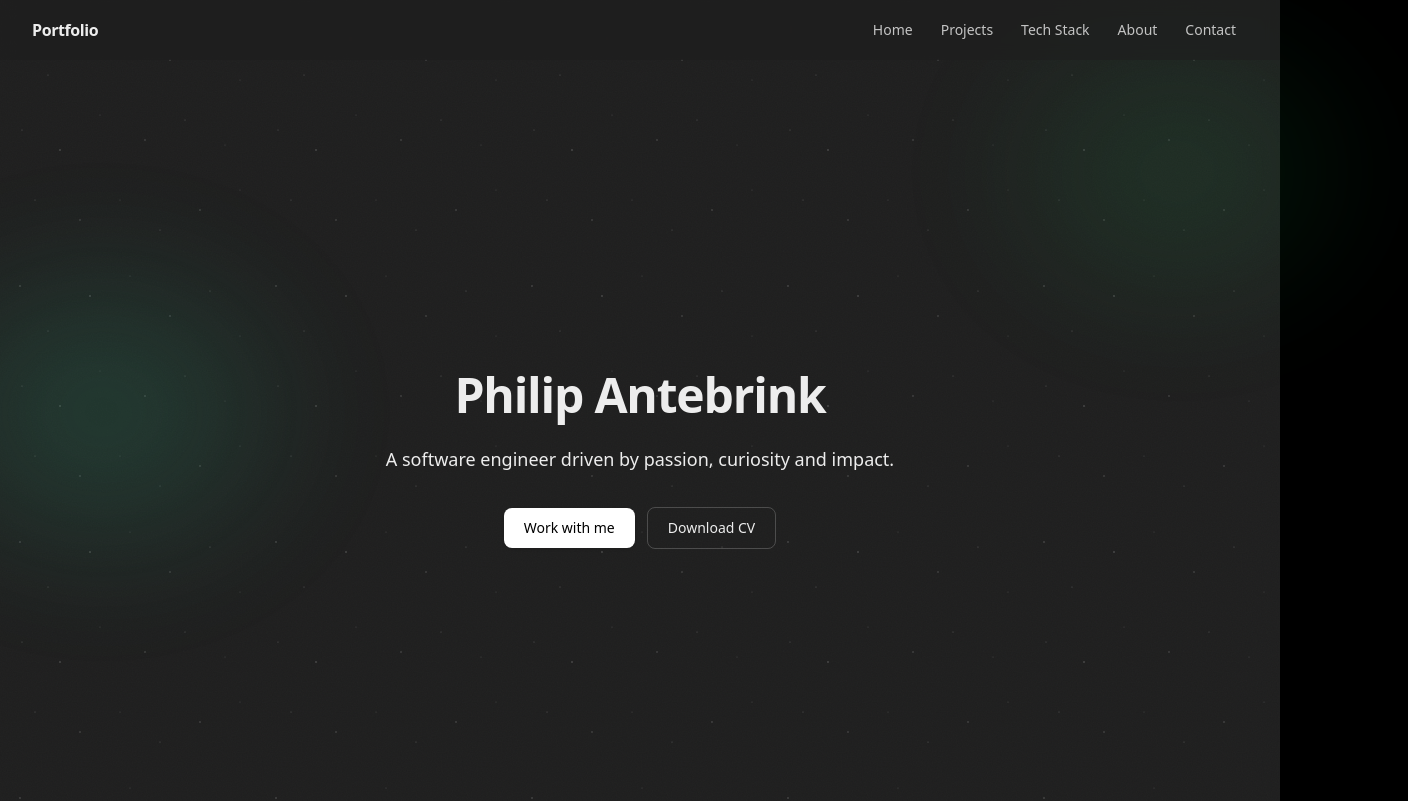
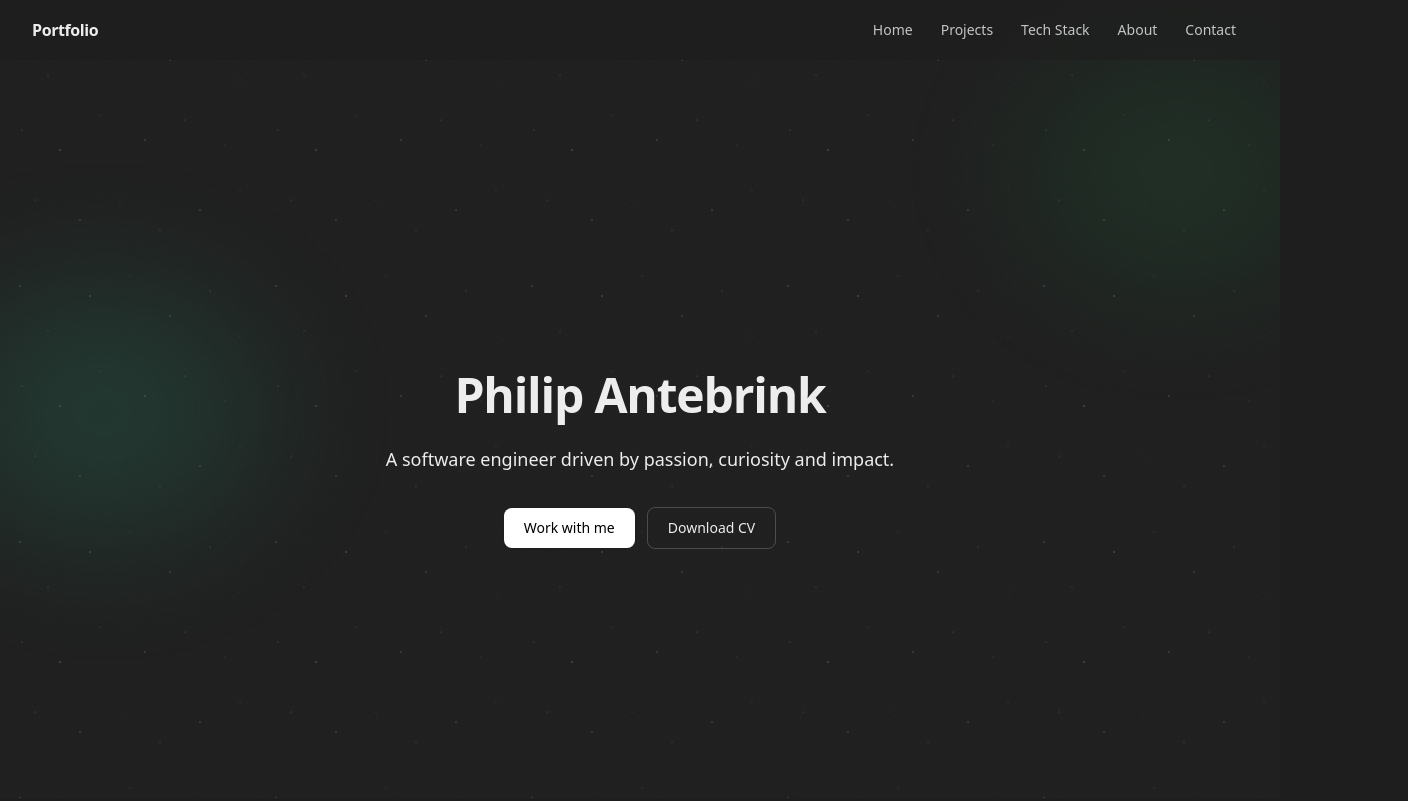
Before and after one commit to antebrinken/PortfolioProject, a React (Vite) app: page / in a window 1280 px wide. Shown: the top 801 px of the page, 1408 px wide, since content can reach past the window. Built offline with nearby package versions, Linux system fonts and the light colour scheme.

Commit message:
Update: Clean css

```diff
--- a/index.html
+++ b/index.html
@@ -6,7 +6,7 @@
     <meta name="viewport" content="width=device-width, initial-scale=1.0" />
     <title>portfolio</title>
   </head>
-  <body class="min-h-screen bg-black text-white antialiased">
+  <body class="min-h-screen bg-[#1e1e1e] text-[#EDEDED] antialiased">
     <div id="root" class="min-h-screen"></div>
     <script type="module" src="/src/main.tsx"></script>
   </body>
--- a/src/index.css
+++ b/src/index.css
@@ -7,6 +7,10 @@
 @layer base {
   html, body, #root { height: 100%; }
   html { scroll-behavior: smooth; }
+  /* Prevent horizontal scrolling site‑wide */
+  html, body { overflow-x: hidden; }
+  /* Ensure page background matches app background to avoid stray black bands */
+  html, body { background-color: #1e1e1e; }
 }
 
 /* Utilities: subtle green-ish "moonlight" glows between sections */
--- a/src/layouts/RootLayout.tsx
+++ b/src/layouts/RootLayout.tsx
@@ -11,15 +11,17 @@ const variants = {
 export default function RootLayout() {
   const location = useLocation()
   return (
-    <div className="min-h-screen bg-[#1e1e1e] text-[#EDEDED] relative isolate">
+    <div className="min-h-screen bg-[#1e1e1e] text-[#EDEDED] relative isolate flex flex-col">
       {/* Global noise texture behind content */}
       <div aria-hidden="true" className="noise" />
       {/* Global static starfield background */}
       <div aria-hidden className="stars" />
+      {/* Bottom seam guard to prevent any stray body stripe */}
+      <div aria-hidden className="pointer-events-none fixed inset-x-0 bottom-0 h-[2px] bg-[#1e1e1e] z-[1]" />
       <Header />
       <AnimatePresence mode="wait">
         <motion.main
-          className="relative z-10"
+          className="relative z-10 flex-1"
           key={location.pathname}
           variants={variants}
           initial="initial"
```
